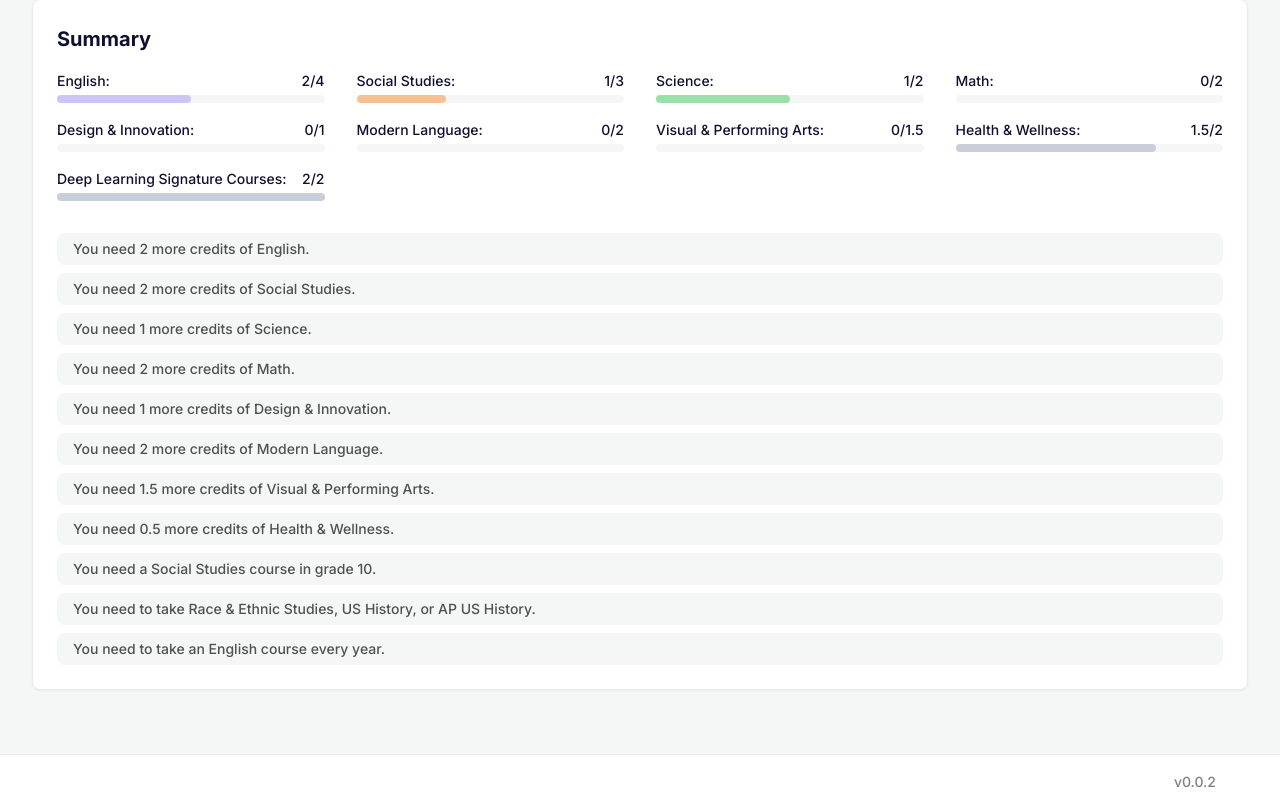
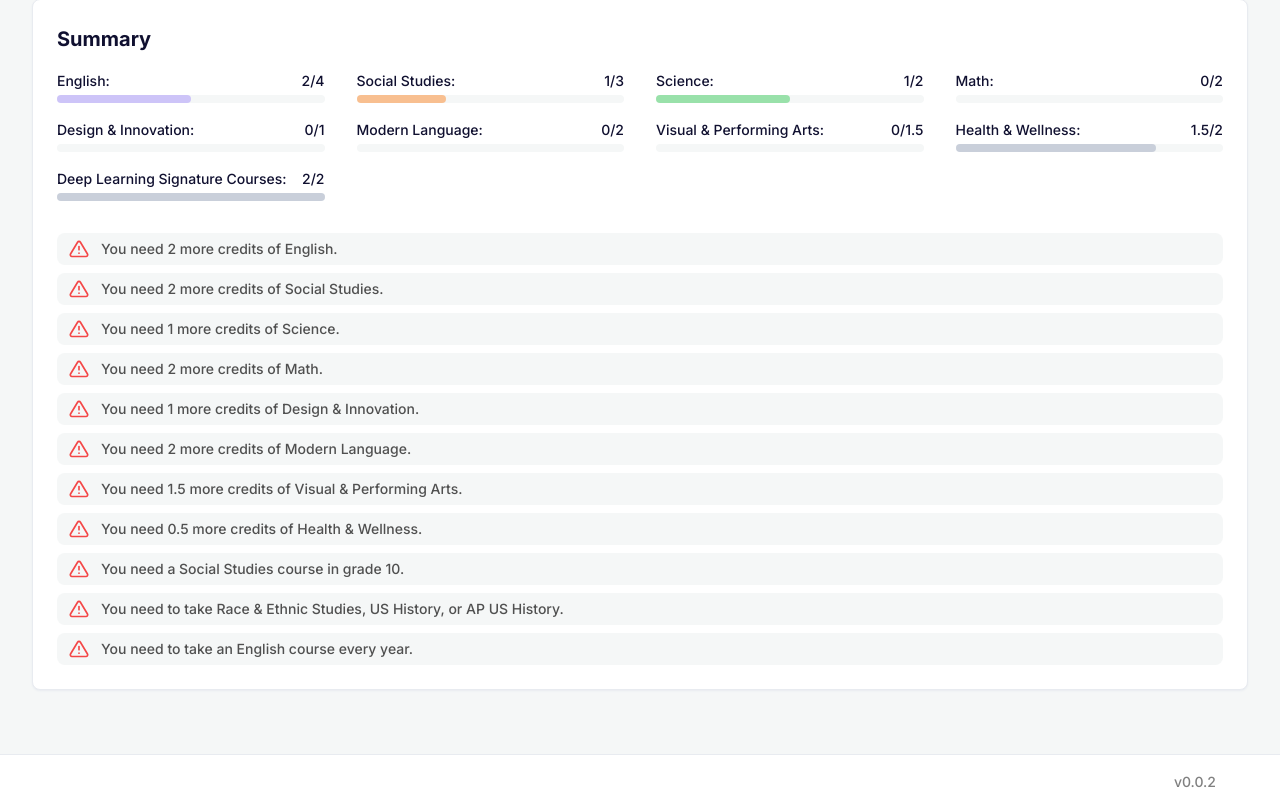
Before and after one commit to devinmd/course-planner, a React (Vite) app: page / in a window 1280 px wide. Shown: the part 641-1449 px from the top of the page. Built offline with nearby package versions, Linux system fonts and the light colour scheme.

Commit message:
added icons to error messages & fixed bug with decoding course list

```diff
--- a/src/App.css
+++ b/src/App.css
@@ -32,6 +32,7 @@
   /* other */
   --error: #f44747;
   --blue: #2463eb;
+  --yellow: #dcb12f;
 
   /* department colors */
   --purple-l: #a692fa80;
@@ -373,6 +374,14 @@ div button.white:active {
   box-sizing: border-box;
   color: var(--text-medium);
   line-height: 32px;
+  padding-left: calc(20px + 12px + 12px);
+}
+
+.error-messages div.error-message {
+  background-image: url("../public/error.svg");
+  background-position: 12px 6px;
+  background-size: 20px 20px;
+  background-repeat: no-repeat;
 }
 
 input {
@@ -423,7 +432,6 @@ button {
   box-sizing: border-box;
   font-weight: 500;
   box-shadow: 0 1px 1px 0 var(--background-d1);
-
 }
 
 footer {
--- a/src/App.tsx
+++ b/src/App.tsx
@@ -351,7 +351,7 @@ function Summary({ assignedClasses }: { assignedClasses: [][] }) {
             (item, index) =>
               item.required_credits > 0 &&
               currentCredits[index] < item.required_credits && (
-                <div key={index}>
+                <div key={index} className="error-message">
                   You need {item.required_credits - currentCredits[index]} more credits of {item.name}.
                 </div>
               )
@@ -361,23 +361,27 @@ function Summary({ assignedClasses }: { assignedClasses: [][] }) {
             (count, index) =>
               count >= 2 &&
               freesPerYear[index] < 1 && (
-                <div key={index}>A free period is required in grade {index + 9} because you have 2 or more APs.</div>
+                <div key={index} className="error-message">
+                  A free period is required in grade {index + 9} because you have 2 or more APs.
+                </div>
               )
           )}
           {/* if too many frees in a year */}
           {freesPerYear.map(
             (count, index) =>
               count > maxFreesPerYear[index] && (
-                <div key={index}>
+                <div key={index} className="error-message">
                   You have too many free periods in grade {index + 9}, maximum is {maxFreesPerYear[index]}.
                 </div>
               )
           )}
-          {!grade9history && <div>You need a Social Studies course in grade 9.</div>}
-          {!grade10history && <div>You need a Social Studies course in grade 10.</div>}
-          {!hasUsHistory && <div>You need to take Race & Ethnic Studies, US History, or AP US History.</div>}
+          {!grade9history && <div className="error-message">You need a Social Studies course in grade 9.</div>}
+          {!grade10history && <div className="error-message">You need a Social Studies course in grade 10.</div>}
+          {!hasUsHistory && (
+            <div className="error-message">You need to take Race & Ethnic Studies, US History, or AP US History.</div>
+          )}
           {!(englishCourses[0] > 0 && englishCourses[1] > 0 && englishCourses[2] > 0 && englishCourses[3] > 0) && (
-            <div>You need to take an English course every year.</div>
+            <div className="error-message">You need to take an English course every year.</div>
           )}
         </div>
       </div>
@@ -567,8 +571,6 @@ export default function App() {
   // When a class slot is clicked
   function handleClassSlotClick(classSlotIndex: number, yearIndex: number, slot: number, isHalf: boolean) {
     setSelectedSlot([classSlotIndex, yearIndex, slot, isHalf]);
-
-    console.log(assignedClasses);
   }
 
   // When class from the list is selected
@@ -595,7 +597,8 @@ export default function App() {
   }
 
   function decodeClasses(encoded: string) {
-    const decodedSplit = encoded.replace(/e/g, "nn").match(/\d+|[a-zA-Z]/g) || [];
+    const decodedSplit = encoded.replace(/e/g, "nn").match(/\d{4}|\d{1,3}|[a-zA-Z]/g) || [];
+    console.log(decodedSplit);
     let decodedFinal: string[][][] = new Array(4)
       .fill([])
       .map(() => new Array(8).fill(0).map(() => new Array(2).fill("")));
@@ -623,12 +626,15 @@ export default function App() {
   function encodeClasses() {
     // encode the selected classes and save in the url so the user can copy and share it
 
+    console.log(assignedClasses);
+
     const encoded: string = JSON.stringify(assignedClasses)
       .replace(/\["",""\]/g, "e")
       .replace(/""/g, "n")
       .replace(/["\[\],]/g, "");
 
     console.log(encoded);
+
     updateQueryParam("c", encoded);
   }
 
```
Also changed, not shown: public/error.svg (added), public/suggestion.svg (added).
